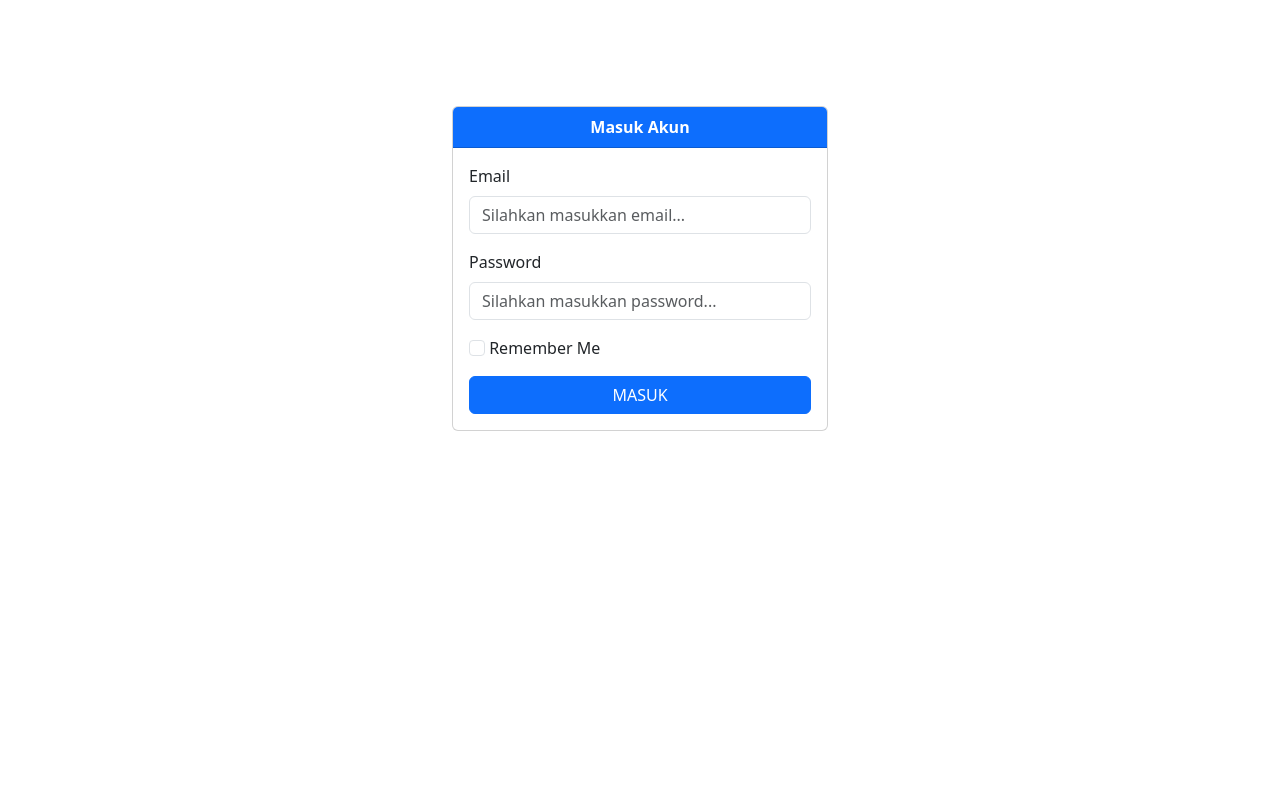
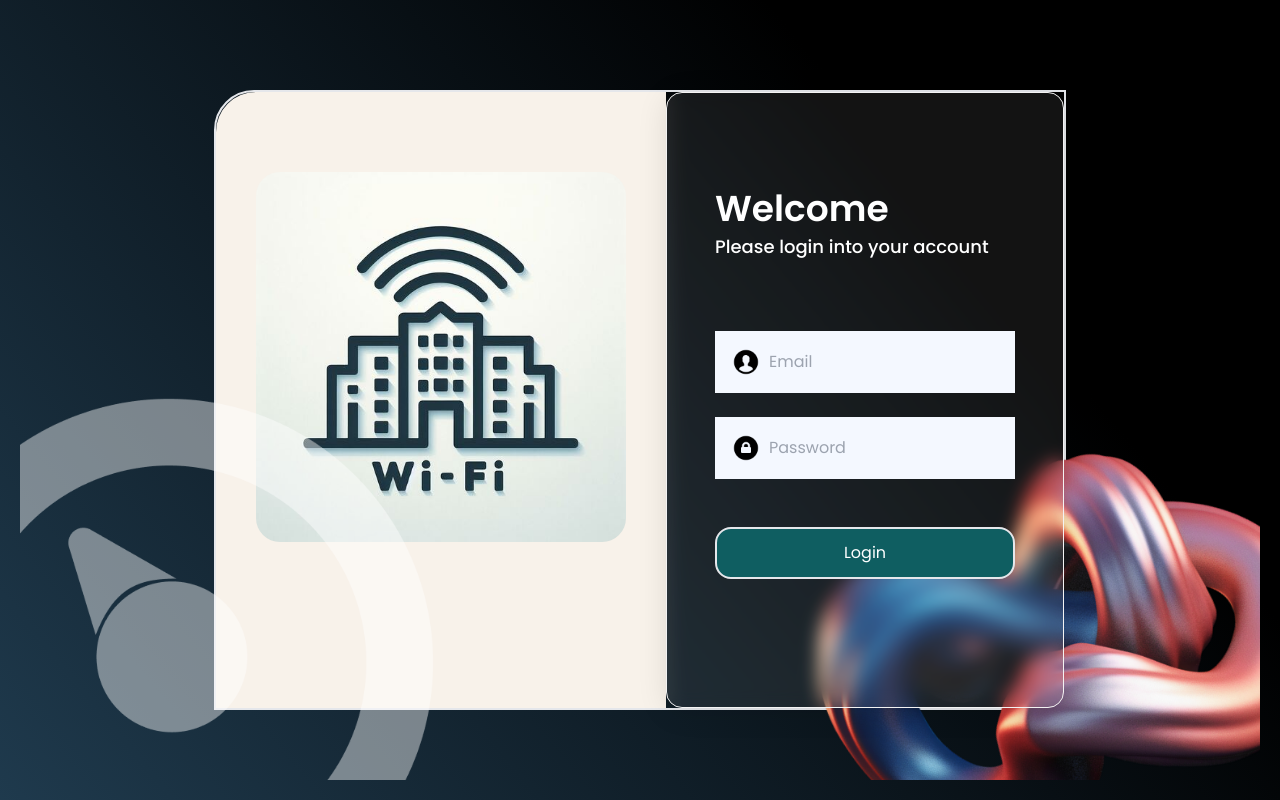
Before and after one commit to MaritsIkmalY/speed-test, a PHP site: page /login.php in a window 1280 px wide. Run offline with PHP 8.4, Linux system fonts and the light colour scheme; some libraries are stand-ins or nearby versions.

Commit message:
chore: Update index.php and login.css

```diff
--- a/index.php
+++ b/index.php
@@ -329,6 +329,7 @@ function initUI(){
 		</div>
 	</div>
 	<a href="https://github.com/librespeed/speedtest">Source code</a>
+	<a href="logout.php">logout</a>
 </div>
 <div id="privacyPolicy" style="display:none">
     <h2>Privacy Policy</h2>
--- a/pages/login.css
+++ b/login.css
@@ -5,7 +5,7 @@
 }
 
 .bg-login {
-  background-image: url("../assets/logo.jpeg");
+  background-image: url("./assets/logo.jpeg");
   background-size: cover;
   background-repeat: no-repeat;
   background-position: center;
@@ -37,6 +37,8 @@
   backdrop-filter: blur(9.3px);
   -webkit-backdrop-filter: blur(9.3px);
   border: 1px solid rgba(243, 243, 243, 1);
+  z-index: 2;
+  position: relative;
 }
 
 .input-container {
@@ -46,6 +48,8 @@
   outline: none;
   padding: 8px 16px;
   width: 300px;
+  z-index: 2;
+  position: relative;
 }
 
 .input-container img {
@@ -60,4 +64,30 @@
   font-size: 16px;
   width: 100%;
   background-color: transparent;
+
 }
+
+.bg-gradient {
+  background: linear-gradient(230.39deg, #000000 26.48%, #234258 110.1%);
+}
+
+/* Adjust the size of the bottom left image */
+.bottom-left-image {
+  position: absolute;
+  bottom: 20px;
+  left: 20px;
+  width: 500px;
+  height: auto;
+  z-index: 1;
+
+}
+
+/* Adjust the size of the bottom right image */
+.bottom-right-image {
+  position: absolute;
+  z-index: 1;
+  bottom: 20px;
+  right: 20px;
+  width: 500px;
+  height: auto;
+}
--- a/login.php
+++ b/login.php
@@ -1,91 +1,76 @@
 <!DOCTYPE html>
-<html>
+<html lang="en">
+
 <head>
     <meta charset="UTF-8">
-    <meta name="viewport" content="width=device-width, initial-scale=1">
-    <title>Login by Afid Arifin</title>
-    <link href="https://cdn.jsdelivr.net/npm/bootstrap@5.3.2/dist/css/bootstrap.min.css" rel="stylesheet" integrity="sha384-T3c6CoIi6uLrA9TneNEoa7RxnatzjcDSCmG1MXxSR1GAsXEV/Dwwykc2MPK8M2HN" crossorigin="anonymous">
+    <meta name="viewport" content="width=device-width, initial-scale=1.0">
+    <link rel="stylesheet" href="./login.css">
+    <script src="https://cdn.tailwindcss.com"></script>
+    <title>Login</title>
 </head>
+
 <body>
     <?php
     include 'connect.php';
 
-      if(isset($_POST['submit'])) {
+    if (isset($_POST['submit'])) {
         $email    = strip_tags($_POST['email']);
         $password = strip_tags($_POST['password']);
-        $messages = [];
 
-        $data = mysqli_query($connect, 'SELECT * FROM users WHERE email = "'.$email.'"')->fetch_assoc();
+        $data = mysqli_query($connect, 'SELECT * FROM users WHERE email = "' . $email . '"')->fetch_assoc();
 
-        if(empty($email) || empty($password)) {
-          $messages[] = 'Silahkan isi semua data yang diperlukan!';
-        } elseif(empty($data)) {
-          $messages[] = 'Email tidak terdaftar!';
+        if (empty($data)) {
+            $error = 'Email tidak terdaftar!';
         } else {
-          if(password_verify($password, $data['password'])) {
+            if (!password_verify($password, $data['password'])) {
+                $error = 'Kata sandi salah!';
+            } else {
                 $_SESSION['name'] = $data['name'];
                 $_SESSION['id'] = $data['id'];
-            if($remember) {
-              if(!isset($_COOKIE['is_logged'])) {
-                setcookie('_logged', substr(md5($email), 0, 10), time() + (60 * 60 * 24), '/');
-              }
-            }
-            header('location: index.php');
-          } else {
-            $messages[] = 'Kata sandi salah!';
+                header('Location: index.php');
+                exit();
             }
         }
     }
     ?>
-    <div class="container">
-      <div class="row" style="margin: 100px auto;width: 400px;">
+    <div class="bg-gradient w-full flex flex-col items-center h-screen justify-center bg-green-900">
+        <div class="w-fit flex border-2 rounded-top-left rounded-bottom-right">
+
+            <div class="bg-[#F8F2EA] px-10 py-20 rounded-inherit">
+                <div class="bg-login w-[370px] h-[370px] rounded-3xl"></div>
+            </div>
+
+            <div class="flex flex-col gap-4 px-12 pt-24 pb-32 bg-glass rounded-bottom-right">
+                <div class="text-white">
+                    <h1 class="text-4xl font-semibold">Welcome</h1>
+                    <p class="text-lg font-medium mt-1">Please login into your account</p>
+                </div>
                 <div class="col-md-12" style="margin-bottom: 6px;">
                     <?php
-            if(!empty($messages)) {
-              foreach($messages as $message) {
-                echo '<b>Warning:</b> <span style="color:red;">'.$message.'</span>';
-              }
+                    if (!empty($error)) {
+                        echo '<b>Warning:</b> <span style="color:red;">' . $error . '</span>';
                     }
                     ?>
                 </div>
-        <div class="col-md-12">
-          <div class="card">
-            <div class="card-header bg-primary text-white">
-              <div class="text-center">
-                <b>Masuk Akun</b>
+
+                <form class="flex flex-col gap-6 mt-8" method="POST">
+                    <div class="input-container p-4">
+                        <img src="./assets/people.png" alt="User Icon">
+                        <input type="email" placeholder="Email" name="email">
                     </div>
+                    <div class="input-container p-4">
+                        <img src="./assets/lock.png" alt="Lock Icon">
+                        <input type="password" placeholder="Password" name="password">
                     </div>
-            <div class="card-body">
-              <form method="POST">
-                <div class="mb-3">
-                  <label class="form-label">
-                    Email
-                  </label>
-                  <input type="email" name="email" class="form-control" placeholder="Silahkan masukkan email..." required>
-                </div>
-                <div class="mb-3">
-                  <label class="form-label">
-                    Password
-                  </label>
-                  <input type="password" name="password" class="form-control" placeholder="Silahkan masukkan password..." required>
-                </div>
-                <div class="mb-3">
-                  <input class="form-check-input" type="checkbox" name="remember_me">
-                  <label class="form-check-label">
-                    Remember Me
-                  </label>
-                </div>
-                <div class="mb-12">
-                  <button type="submit" name="submit" class="btn btn-primary" style="width: 100%;">
-                    MASUK
-                  </button>
-                </div>
+
+                    <button type="submit" name="submit" class="bg-[#0F5E61] py-3 text-white border-2 rounded-2xl mt-6"> Login</button>
                 </form>
             </div>
         </div>
     </div>
-      </div>
-    </div>
-    <script src="https://cdn.jsdelivr.net/npm/bootstrap@5.3.2/dist/js/bootstrap.bundle.min.js" integrity="sha384-C6RzsynM9kWDrMNeT87bh95OGNyZPhcTNXj1NW7RuBCsyN/o0jlpcV8Qyq46cDfL" crossorigin="anonymous"></script>
+
+    <img src="./assets/Group 14.png" alt="Bottom Left Image" class="bottom-left-image">
+    <img src="./assets/3D abstract colorful form.png" alt="Bottom Right Image" class="bottom-right-image">
 </body>
+
 </html>
```
Also changed, not shown: history.css (added, +19 -0 lines), history.php (+93 -23 lines), pages/login.php (deleted, +0 -43 lines), assets/3D abstract colorful form.png (added), assets/Group 14.png (added). Lines whose indentation alone changed are shown as unchanged.
